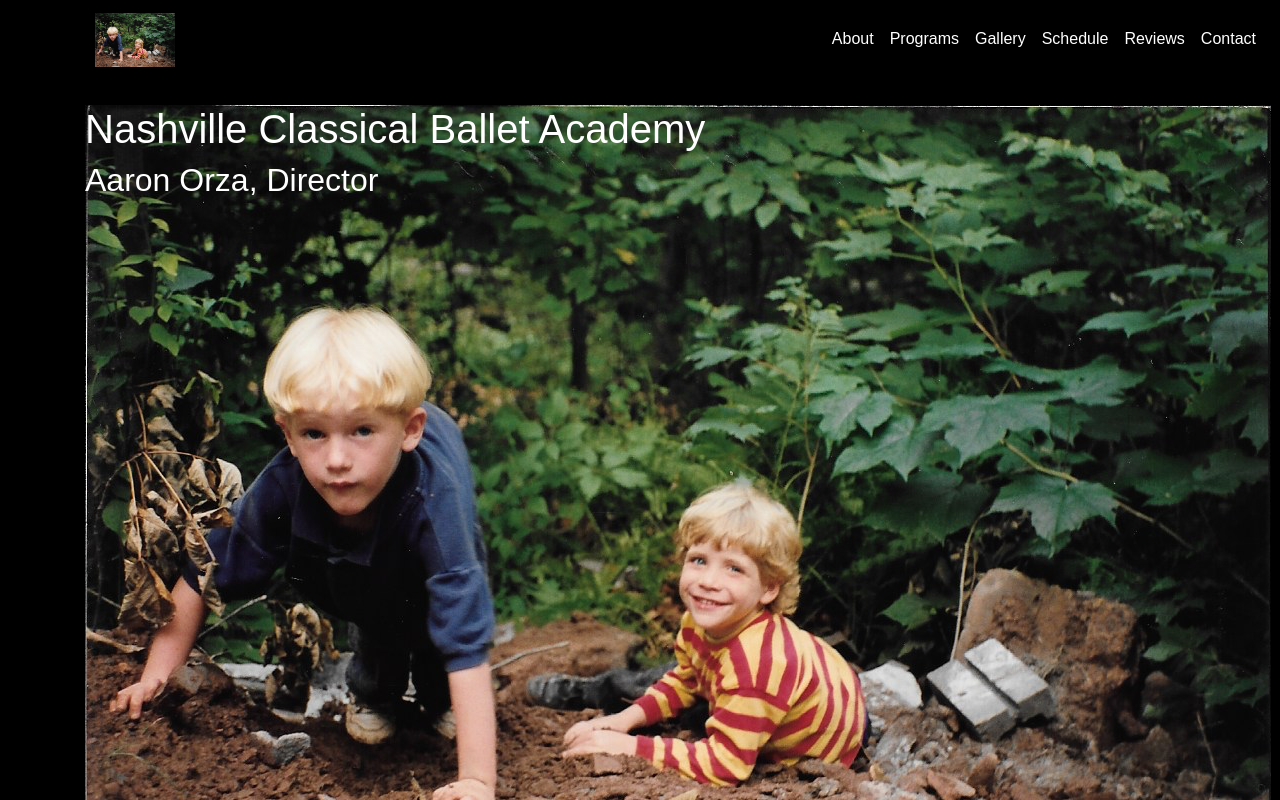
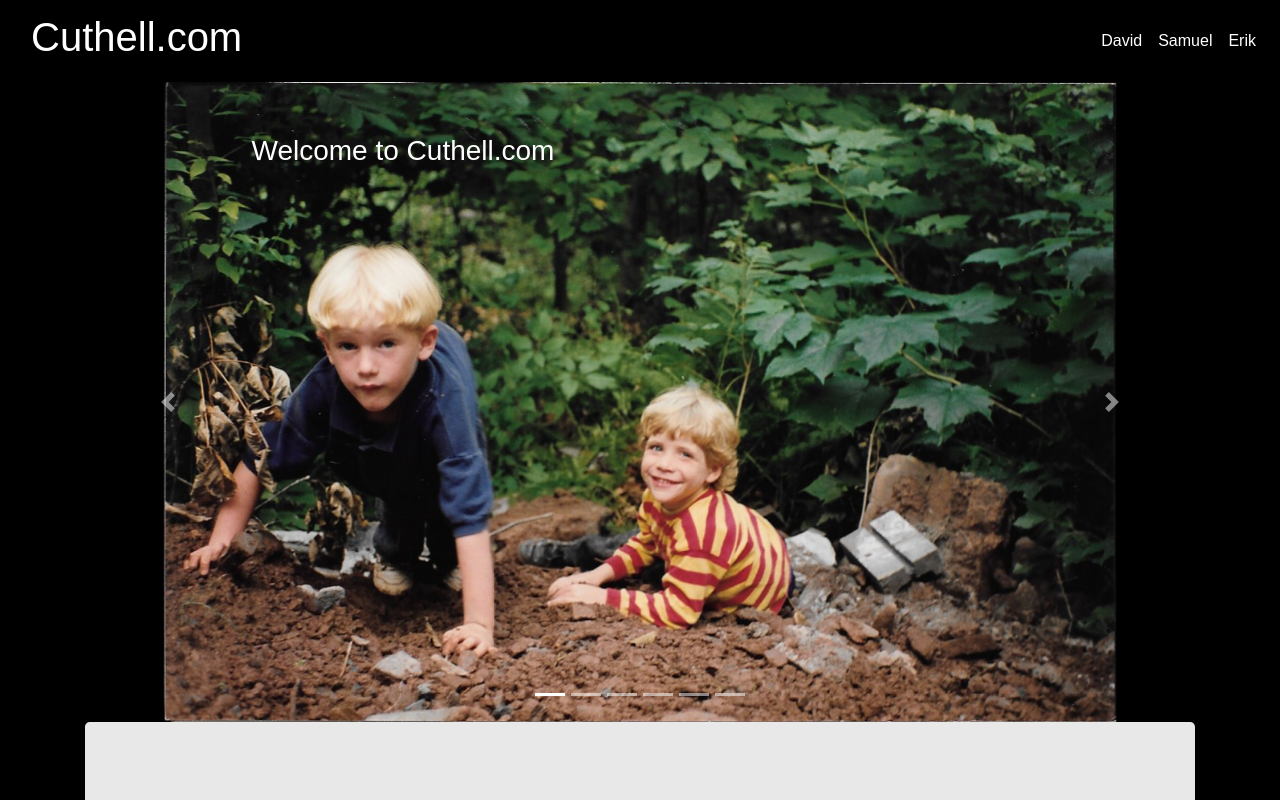
Before and after one commit to dcuthell/cuthellpage, a React (Create React App) app: page / in a window 1280 px wide. Shown: the top 800 px of the page. Built offline with nearby package versions, Linux system fonts and the light colour scheme.

Commit message:
add pictures to carousel, change menu options

```diff
--- a/src/components/CarouselFrame/index.js
+++ b/src/components/CarouselFrame/index.js
@@ -8,15 +8,50 @@ import {
 } from 'reactstrap';
 import './styles.css';
 
-import pic1 from '../../img/weebly4.png';
+import pic1 from '../../img/SamDavid6.png';
+import pic2 from '../../img/DawnAndCo.png';
+import pic3 from '../../img/DavidCathyWedding.png';
+import pic4 from '../../img/ErikFishDC2DC3.jpg';
+import pic5 from '../../img/ErikDC1DC2.png';
+import pic6 from '../../img/ErikScottJames.png';
 
 const items = [
   {
     src: pic1,
-    altText: 'Aaron Orza, Director',
-    caption: 'Nashville Classical Ballet Academy',
+    altText: '',
+    caption: 'Welcome to Cuthell.com',
 		className: 'specialClass'
-  }
+  },
+	{
+    src: pic2,
+    altText: '',
+    caption: 'Welcome to Cuthell.com',
+		className: 'specialClass'
+  },
+	{
+    src: pic3,
+    altText: '',
+    caption: 'Welcome to Cuthell.com',
+		className: 'specialClass'
+  },
+	{
+    src: pic4,
+    altText: '',
+    caption: 'Welcome to Cuthell.com',
+		className: 'specialClass'
+  },
+	{
+    src: pic5,
+    altText: '',
+    caption: 'Welcome to Cuthell.com',
+		className: 'specialClass'
+  },
+	{
+    src: pic6,
+    altText: '',
+    caption: 'Welcome to Cuthell.com',
+		className: 'specialClass'
+  },
 ];
 
 class CarouselFrame extends Component {
--- a/src/components/CarouselFrame/styles.css
+++ b/src/components/CarouselFrame/styles.css
@@ -1,5 +1,6 @@
 .carouselBackground {
-	height: 80vh;
+	height: 100%;
+	width: 100%;
 	background-color: black;
 }
 #carouselImage {
--- a/src/components/Home/index.js
+++ b/src/components/Home/index.js
@@ -2,20 +2,18 @@ import React, { Component } from 'react';
 import './styles.css';
 import { Container, Row, Col, Jumbotron, Button } from 'reactstrap';
 
-import pic4 from '../../img/SamDavid6.png';
+
+import CarouselFrame from '../CarouselFrame';
+
 
 
 class Home extends Component {
   render() {
 		return(
-      <Container id="contentContainer">
+      <Container className="Home">
 				<Row>
-					<Col id="bgimage">
-						<div className="bgtext">
-							<h1>Nashville Classical Ballet Academy</h1>
-							<h2>Aaron Orza, Director</h2>
-						</div>
-						<img src={pic4} alt="background" />
+					<Col>
+						<CarouselFrame/>
 					</Col>
 				</Row>
         <Row>
--- a/src/components/NavBar/index.js
+++ b/src/components/NavBar/index.js
@@ -29,28 +29,19 @@ class NavBar extends Component {
 			<div className="NavBar sticky-top">
 				<Navbar expand="md" className={this.props.className}>
 	        <NavbarBrand href={"#"}>
-	          <img id="NCBALogo" src={Logo} alt='NCBA logo'></img>
+						<h1>Cuthell.com</h1>
 	        </NavbarBrand>
 	        <NavbarToggler onClick={this.toggle}/>
 	        <Collapse isOpen={this.state.isOpen} navbar>
 	          <Nav className="ml-auto" navbar>
 							<NavItem>
-								<NavLink href={"#/About"} onClick={this.toggle2} className="menuItem">About</NavLink>
+								<NavLink href={"#/David"} onClick={this.toggle2} className="menuItem">David</NavLink>
 							</NavItem>
 							<NavItem>
-								<NavLink href={"#/Programs"} onClick={this.toggle2} className="menuItem">Programs</NavLink>
+								<NavLink href={"#/Samuel"} onClick={this.toggle2} className="menuItem">Samuel</NavLink>
 							</NavItem>
 							<NavItem>
-								<NavLink href={"#/Gallery"} onClick={this.toggle2} className="menuItem">Gallery</NavLink>
-							</NavItem>
-							<NavItem>
-								<NavLink href={"#/Schedule"} onClick={this.toggle2} className="menuItem">Schedule</NavLink>
-							</NavItem>
-							<NavItem>
-								<NavLink href={"#/Reviews"} onClick={this.toggle2} className="menuItem">Reviews</NavLink>
-							</NavItem>
-							<NavItem>
-								<NavLink href={"#/Contact"} onClick={this.toggle2} className="menuItem">Contact</NavLink>
+								<NavLink href={"#/Erik"} onClick={this.toggle2} className="menuItem">Erik</NavLink>
 							</NavItem>
 	          </Nav>
 	        </Collapse>
```
Also changed, not shown: src/img/ErikFishDC2DC3.jpg (renamed from src/img/ErikFishDC2DC3-1.jpg).
